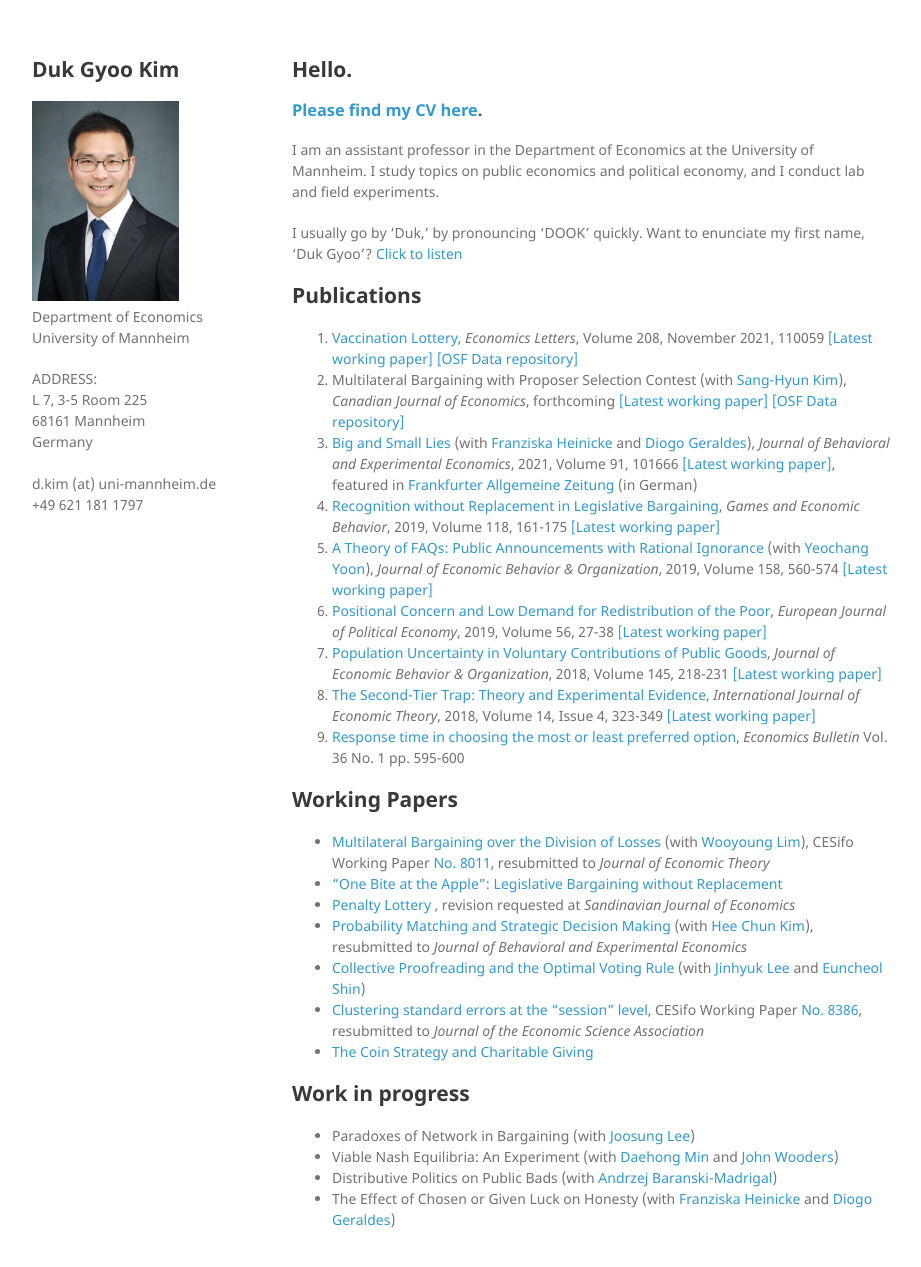
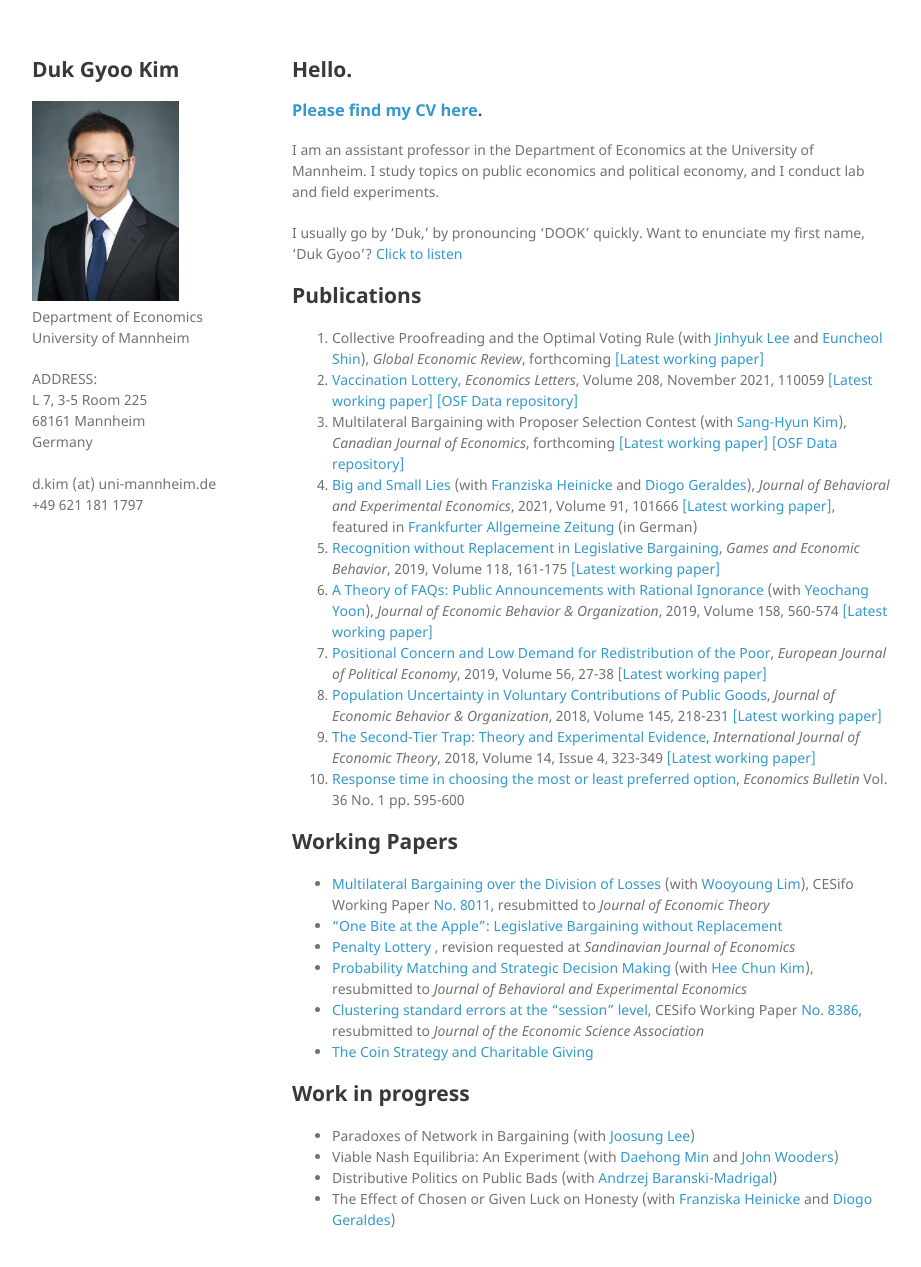
Before and after one commit to kimdukgyoo/kimdukgyoo.github.io, a Jekyll site: the page built from index.md, in a window 1280 px wide and 1300 px high. Shown: the top 1267 px of the window, without its empty margins (178-1099 px from the left). Built offline with Jekyll 4.4.1, drawn with Linux system fonts in a browser that asks for light colours; our own code applies the rules of GitHub Pages for plain Markdown files; some of the changed lines change nothing that is shown.

Commit message:
Update index.md

```diff
--- a/index.md
+++ b/index.md
@@ -8,6 +8,7 @@ I am an assistant professor in the Department of Economics at the University of
 I usually go by 'Duk,' by pronouncing 'DOOK' quickly. Want to enunciate my first name, 'Duk Gyoo'?  <a href="/howtopronouncemyname.mp3" target="_blank">Click to listen</a>
 
 ## Publications
+1. Collective Proofreading and the Optimal Voting Rule (with <a href="https://sites.google.com/site/jinhyuk2con/" target="_blank">Jinhyuk Lee</a> and <a href="https://sites.google.com/site/euncheolshin00/" target="_blank">Euncheol Shin</a>), _Global Economic Review_, forthcoming <a href="https://kimdukgyoo.github.io/PDFfiles/CollectiveProofreading.pdf" target="_blank">[Latest working paper]</a>
 1. <a href="https://doi.org/10.1016/j.econlet.2021.110059" target="_blank">Vaccination Lottery</a>, _Economics Letters_, Volume 208, November 2021, 110059 <a href="https://kimdukgyoo.github.io/PDFfiles/VaccinationLottery.pdf" target="_blank">[Latest working paper]</a> <a href="https://osf.io/zhvf4/" target="_blank">[OSF Data repository]</a>
 2. Multilateral Bargaining with Proposer Selection Contest (with <a href="https://sites.google.com/site/sanghyunkim46/research" target="_blank">Sang-Hyun Kim</a>), _Canadian Journal of Economics_, forthcoming <a href="https://kimdukgyoo.github.io/PDFfiles/MBContest.pdf" target="_blank">[Latest working paper]</a> <a href="https://osf.io/wj9pq/" target="_blank">[OSF Data repository]</a>
 3. <a href="https://doi.org/10.1016/j.socec.2021.101666" target="_blank">Big and Small Lies</a> (with <a href="https://sites.google.com/view/franziskaheinicke/research?authuser=0" target="_blank">Franziska Heinicke</a> and <a href="https://sites.google.com/site/diogogeraldes/research" target="_blank">Diogo Geraldes</a>), _Journal of Behavioral and Experimental Economics_, 2021, Volume 91, 101666 <a href="https://kimdukgyoo.github.io/PDFfiles/BigSmallLies.pdf" target="_blank">[Latest working paper]</a>, featured in <a href="https://kimdukgyoo.github.io/PDFfiles/FAS-20200927.pdf" target="_blank">Frankfurter Allgemeine Zeitung</a> (in German)
@@ -24,7 +25,6 @@ I usually go by 'Duk,' by pronouncing 'DOOK' quickly. Want to enunciate my first
 * <a href="https://kimdukgyoo.github.io/PDFfiles/OneBiteAtTheApple.pdf" target="_blank"> "One Bite at the Apple": Legislative Bargaining without Replacement</a>
 * <a href="https://kimdukgyoo.github.io/PDFfiles/Penalty_Lottery.pdf" target="_blank"> Penalty Lottery </a>, revision requested at _Sandinavian Journal of Economics_
 * <a href="https://kimdukgyoo.github.io/PDFfiles/ProbMatching.pdf" target="_blank"> Probability Matching and Strategic Decision Making</a> (with <a href="https://sites.google.com/site/hckim0822/home" target="_blank">Hee Chun Kim</a>), resubmitted to _Journal of Behavioral and Experimental Economics_
-* <a href="https://kimdukgyoo.github.io/PDFfiles/CollectiveProofreading.pdf" target="_blank"> Collective Proofreading and the Optimal Voting Rule </a> (with <a href="https://sites.google.com/site/jinhyuk2con/" target="_blank">Jinhyuk Lee</a> and <a href="https://sites.google.com/site/euncheolshin00/" target="_blank">Euncheol Shin</a>)
 * <a href="https://kimdukgyoo.github.io/PDFfiles/ClusteringSEsession.pdf" target="_blank">Clustering standard errors at the "session" level</a>, CESifo Working Paper <a href="https://www.cesifo.org/DocDL/cesifo1_wp8386.pdf" target="_blank">No. 8386</a>, resubmitted to _Journal of the Economic Science Association_
 * <a href="https://kimdukgyoo.github.io/PDFfiles/CoinStrategyandCharitableGiving.pdf" target="_blank"> The Coin Strategy and Charitable Giving</a>
 
```
